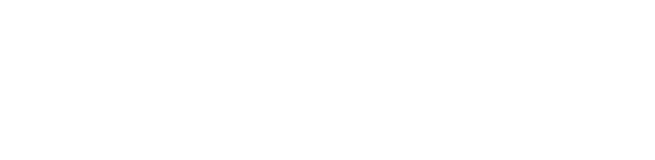
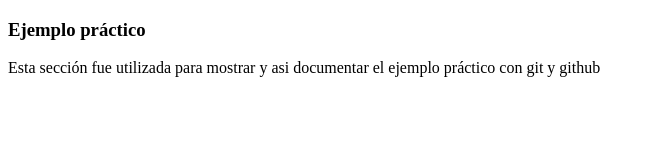
Before and after one commit to VeronicaGrisales/proyecto1, a plain HTML site: page index.html in a window 1280 px wide. Shown: the whole page, without its empty margins (0-655 px from the left). Drawn offline with Linux system fonts and the light colour scheme.

Commit message:
Texto para nuestra pagina

```diff
--- a/index.html
+++ b/index.html
@@ -6,6 +6,11 @@
     <title>Document</title>
 </head>
 <body>
-
+    <section>
+        <div>
+            <h3>Ejemplo práctico</h3>
+            <p>Esta sección fue utilizada para mostrar y asi documentar el ejemplo práctico con git y github</p>
+        </div>
+    </section>
 </body>
 </html>
```
